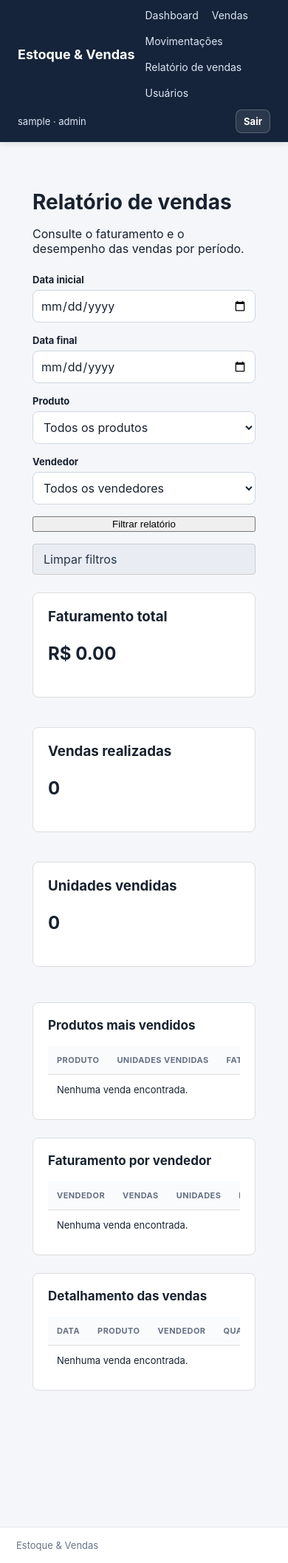
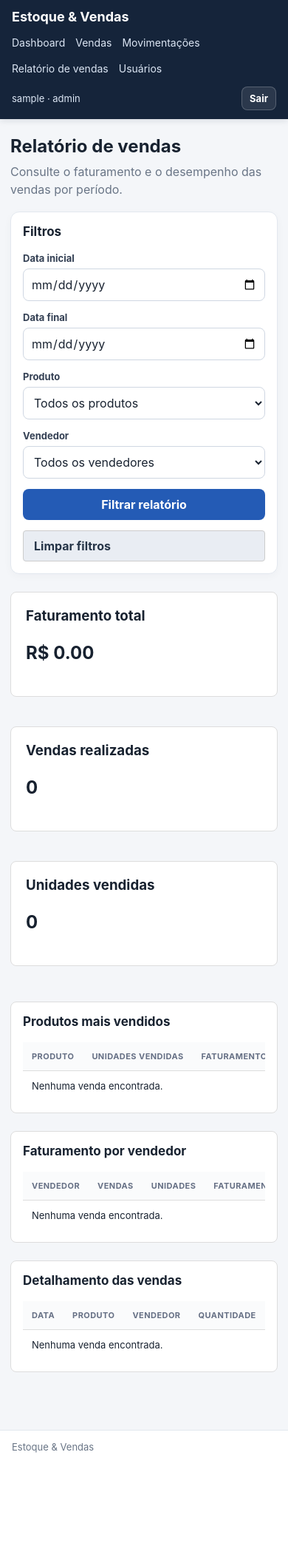
Before and after one commit to gsilva1602/estoque-vendas, a Flask app: page /relatorios/vendas in a window 390 px wide. Shown: the whole page at 74% size. After the commit the page ends 1964 px from the top, so only its background shows below. Run offline with Flask 3, Linux system fonts and the light colour scheme; the visitor is signed in with stand-in values (Sample User, id 1); data comes from the database, SQL or seed files in the repository; data that the repository does not hold is empty.

Commit message:
Document user workflows and improve mobile layout
Co-authored-by: Copilot <223556219+Copilot@users.noreply.github.com>

```diff
--- a/app/static/style.css
+++ b/app/static/style.css
@@ -230,3 +230,126 @@ body {
   max-width: 1180px;
   margin: 0 auto;
 }
+
+.table-wrap,
+.table-responsive {
+  max-width: 100%;
+  overflow-x: auto;
+  -webkit-overflow-scrolling: touch;
+}
+
+.filters-form {
+  display: flex;
+  align-items: end;
+  flex-wrap: wrap;
+  gap: 14px;
+  margin: 0;
+}
+
+.filters-form > div {
+  flex: 1 1 160px;
+  min-width: 0;
+}
+
+.filters-form > div label {
+  display: grid;
+  gap: 7px;
+  font-size: 13px;
+  font-weight: 650;
+  color: #344054;
+}
+
+.filters-form input,
+.filters-form select {
+  min-width: 0;
+}
+
+@media (max-width: 680px) {
+  .topbar {
+    display: grid;
+    grid-template-columns: minmax(0, 1fr);
+    gap: 10px;
+    padding: 12px 16px;
+  }
+
+  .topbar nav {
+    width: 100%;
+    gap: 6px 14px;
+  }
+
+  .topbar nav a {
+    padding: 6px 0;
+  }
+
+  .user-menu {
+    width: 100%;
+    justify-content: space-between;
+    gap: 8px;
+    flex-wrap: wrap;
+  }
+
+  .user-menu span {
+    overflow-wrap: anywhere;
+  }
+
+  .container {
+    margin: 22px auto;
+    padding: 0 14px 32px;
+  }
+
+  .page-heading {
+    align-items: flex-start;
+    gap: 12px;
+    flex-wrap: wrap;
+    margin-bottom: 18px;
+  }
+
+  h1 {
+    font-size: 24px;
+  }
+
+  .panel,
+  .stat,
+  .report-section {
+    padding: 16px;
+  }
+
+  .filters-form {
+    align-items: stretch;
+  }
+
+  .filters-form > div {
+    flex: 1 1 100%;
+  }
+
+  .filters-form > .button {
+    flex: 1 1 calc(50% - 14px);
+  }
+
+  .sale-form {
+    grid-template-columns: minmax(0, 1fr);
+  }
+
+  .actions {
+    align-items: stretch;
+    flex-direction: column;
+  }
+
+  .actions .button {
+    text-align: center;
+  }
+
+  .site-footer {
+    padding: 14px 16px;
+  }
+}
+
+@media (max-width: 380px) {
+  .stats-grid {
+    grid-template-columns: minmax(0, 1fr);
+  }
+
+  .filters-form > .button {
+    flex-basis: 100%;
+  }
+}
--- a/app/templates/relatorios_vendas.html
+++ b/app/templates/relatorios_vendas.html
@@ -1,11 +1,18 @@
 
 {% extends "base.html" %}
 
+{% block title %}Relatório de vendas · Estoque & Vendas{% endblock %}
+
 {% block content %}
-<div class="container">
-    <h1>Relatório de vendas</h1>
-    <p>Consulte o faturamento e o desempenho das vendas por período.</p>
+<div class="page-heading">
+    <div>
+        <h1>Relatório de vendas</h1>
+        <p class="muted">Consulte o faturamento e o desempenho das vendas por período.</p>
+    </div>
+</div>
 
+<section class="panel">
+    <h2>Filtros</h2>
     <form method="GET" class="filters-form">
         <div>
             <label for="data_inicial">Data inicial</label>
@@ -57,11 +64,12 @@
             </select>
         </div>
 
-        <button type="submit">Filtrar relatório</button>
-        <a href="{{ url_for('relatorios.vendas') }}" class="button-secondary">
+        <button class="button" type="submit">Filtrar relatório</button>
+        <a href="{{ url_for('relatorios.vendas') }}" class="button button-secondary">
             Limpar filtros
         </a>
     </form>
+</section>
 
     <section class="dashboard-cards">
         <div class="dashboard-card">
@@ -184,5 +192,4 @@
             </table>
         </div>
     </section>
-</div>
 {% endblock %}
```
Also changed, not shown: README.md.
